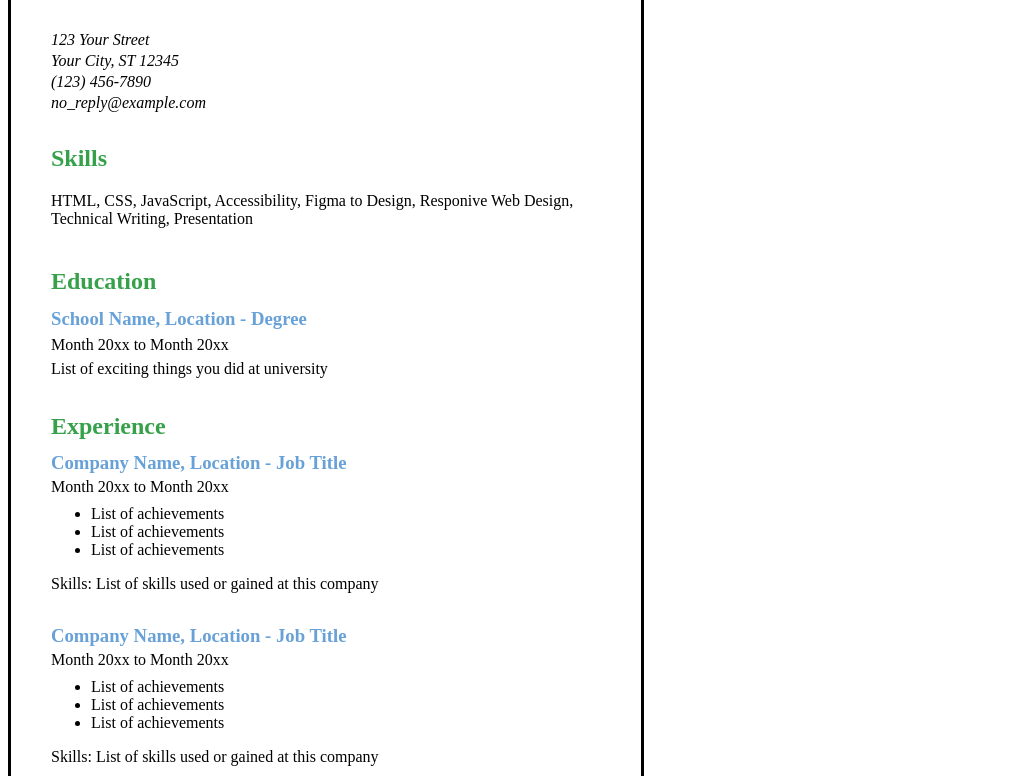
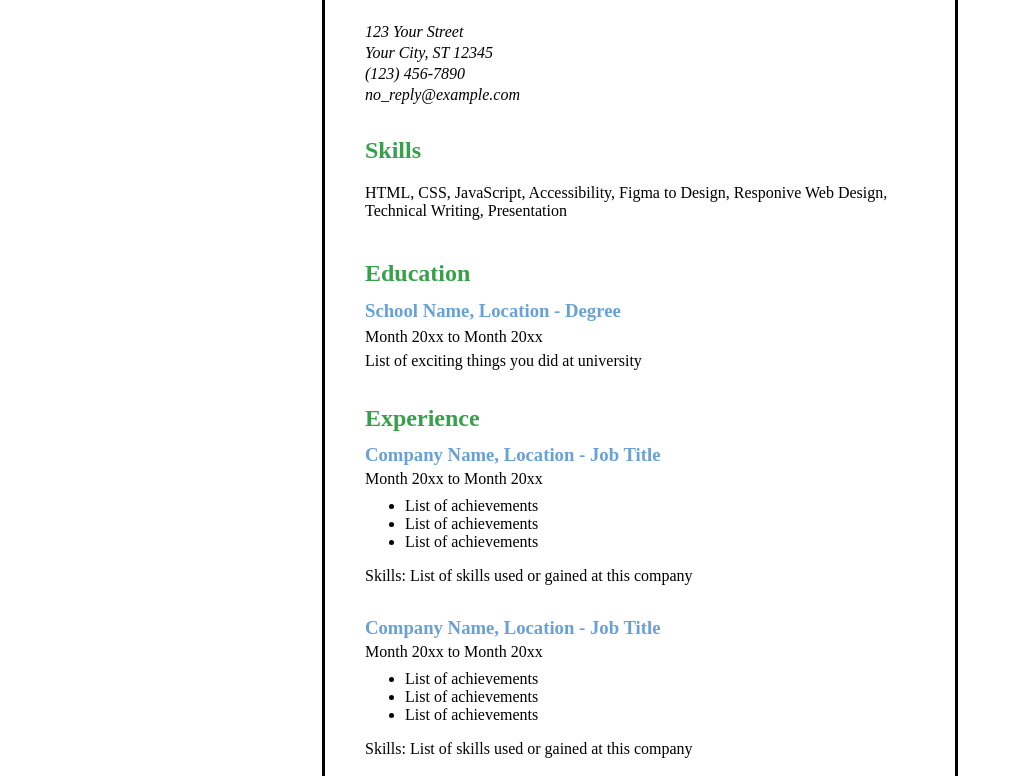
Before and after one commit to MishkatHossainMilon/single-page-cv, a plain HTML site: page index.html in a window 1280 px wide. Shown: the part 138-914 px from the top of the page, without its empty margins (0-1013 px from the left). Drawn offline with Linux system fonts and the light colour scheme.

Commit message:
project center allign

```diff
--- a/index.html
+++ b/index.html
@@ -5,7 +5,7 @@
     <meta name="viewport" content="width=device-width, initial-scale=1.0" />
     <title>Single Page CV</title>
   </head>
-  <body style="width: 550px; border: 3px solid black; padding: 40px;">
+  <body style="width: 550px; border: 3px solid black; padding: 40px; margin: auto;">
     <hr style="height: 3px; background-color: black; border: none" />
     <div style="line-height: 15px; margin-bottom: 40px">
       <h1 class="">Your Name</h1>
```
